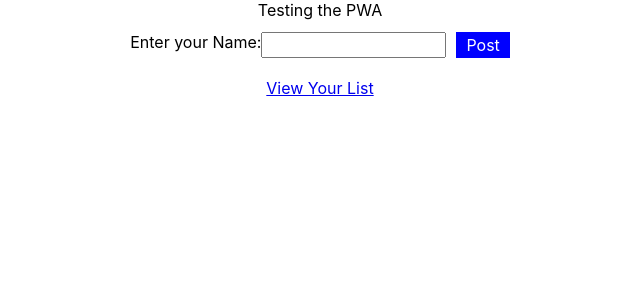
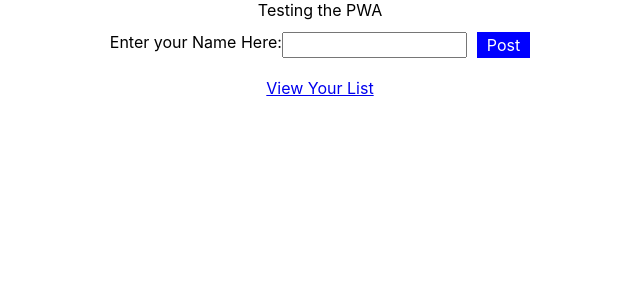
Before and after one commit to SanuRaj-K/pwa, a React (Create React App) app: page / in a window 1280 px wide. Shown: the top 300 px of the page, without its empty margins (320-960 px from the left). Built offline with nearby package versions, Linux system fonts and the light colour scheme.

Commit message:
feat:pwa updated

```diff
--- a/src/components/Input.jsx
+++ b/src/components/Input.jsx
@@ -58,7 +58,7 @@ function Input({ addedUsers, setAddedUsers }) {
         <span> Testing the PWA</span>
         <div style={{}}>
           <div style={{ display: "flex ", justifyItems: "center", marginTop:'12px' }}>
-            <label htmlFor="name">Enter your Name:</label>
+            <label htmlFor="name">Enter your Name Here:</label>
             <input
               type="text"
               onChange={(e) => handleOnChange(e)}
```
